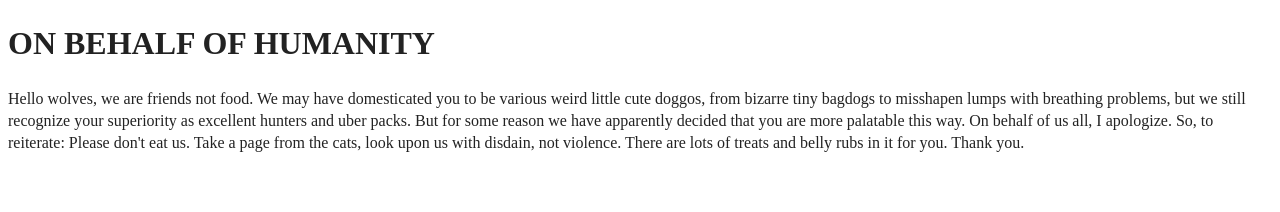
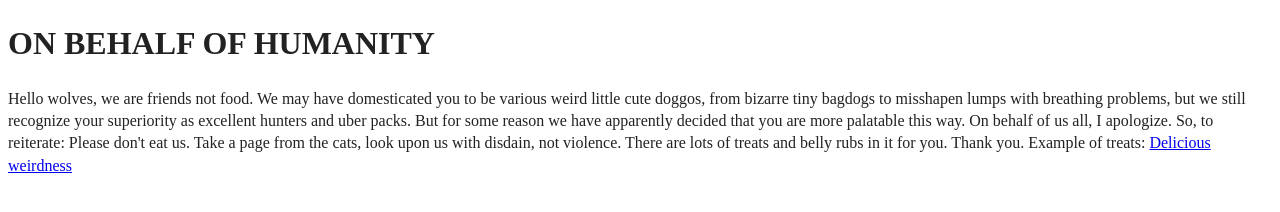
Before and after one commit to jkraak/HTMLAssignment, a website built with webpack: page P0-HelloWorld/index.html in a window 1280 px wide. Built offline with nearby package versions, Linux system fonts and the light colour scheme.

Commit message:
Added link

```diff
--- a/P0-HelloWorld/index.html
+++ b/P0-HelloWorld/index.html
@@ -1,5 +1,5 @@
 <!doctype html>
-<html class="no-js" lang="">
+<html class="no-js" lang="" xmlns="http://www.w3.org/1999/html">
 
 <head>
   <meta charset="utf-8">
@@ -25,7 +25,7 @@
 <body>
 <h1>ON BEHALF OF HUMANITY</h1>
   <!-- Add your site or application content here -->
-  <p>Hello wolves, we are friends not food. We may have domesticated you to be various weird little cute doggos, from bizarre tiny bagdogs to misshapen lumps with breathing problems, but we still recognize your superiority as excellent hunters and uber packs. But for some reason we have apparently decided that you are more palatable this way. On behalf of us all, I apologize. So, to reiterate: Please don't eat us. Take a page from the cats, look upon us with disdain, not violence. There are lots of treats and belly rubs in it for you. Thank you. </p>
+  <p>Hello wolves, we are friends not food. We may have domesticated you to be various weird little cute doggos, from bizarre tiny bagdogs to misshapen lumps with breathing problems, but we still recognize your superiority as excellent hunters and uber packs. But for some reason we have apparently decided that you are more palatable this way. On behalf of us all, I apologize. So, to reiterate: Please don't eat us. Take a page from the cats, look upon us with disdain, not violence. There are lots of treats and belly rubs in it for you. Thank you. Example of treats: <a href="https://www.matsmart.se/produkt/snuffle-hund-ol-kycklingsmak?gad_source=1&gclid=Cj0KCQjw5ea1BhC6ARIsAEOG5pz04z1kQCxsEs8EDg0kx3M_p_lDuqBC2afQldFcG13pO_T-0XL3dBwaAlQ_EALw_wcB"> Delicious weirdness </a> </p>
   <script src="js/app.js"></script>
 
 </body>
```
